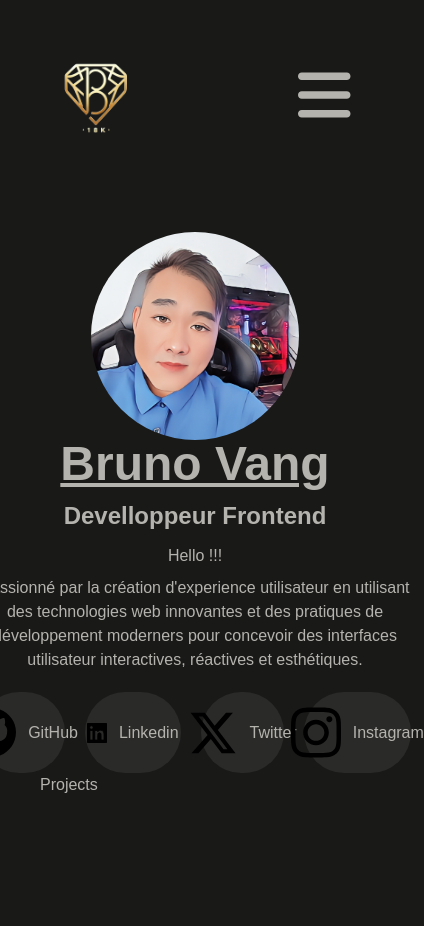
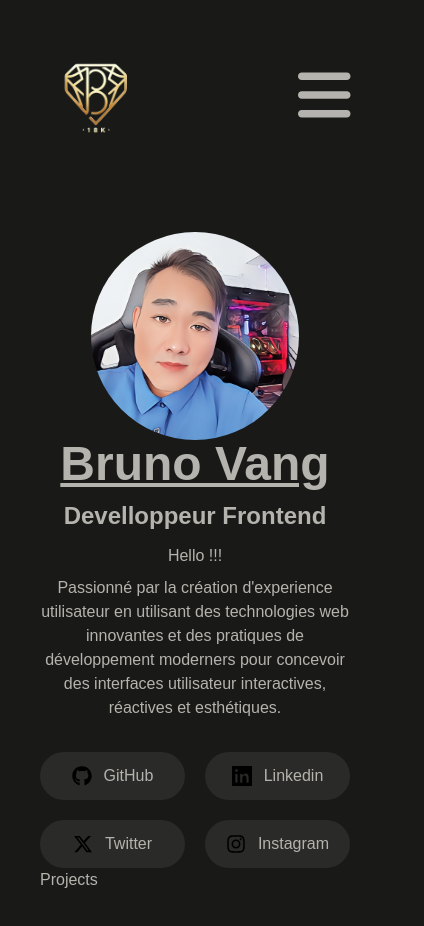
Before and after one commit to Buens18k/Portfolio, a Next.js app: page / in a window 390 px wide. Shown: the top 926 px of the page, 424 px wide, since content can reach past the window. Built offline with nearby package versions, Linux system fonts and the light colour scheme; a web font is replaced by a local one.

Commit message:
responsive button contact

```diff
--- a/app/components/buttonContact.tsx
+++ b/app/components/buttonContact.tsx
@@ -7,9 +7,9 @@ interface buttonContactProps {
 
 function ButtonContact({ svg, title }: buttonContactProps) {
   return (
-    <a className="flex justify-center items-center gap-3 rounded-full bg-menu p-3 w-full cursor-pointer" type="button">
-      <Image src={svg} alt="logo next" width={50} height={30} priority />
-      {title}
+    <a className="flex justify-center items-center gap-3 rounded-full bg-menu p-3 cursor-pointer w-full" type="button">
+      <Image className="w-5 h-5" src={svg} alt="logo next" width={500} height={500} priority />
+      <p>{title}</p>
     </a>
   );
 }
--- a/app/page.tsx
+++ b/app/page.tsx
@@ -14,9 +14,9 @@ export default function Home() {
     <main className="flex flex-col min-h-screen p-10 max-w-screen-2xl">
       <section className="flex flex-col justify-center md:justify-between items-center md:flex-row w-full">
         <Banner src="photoBruno.webp" alt="Photo Profil de Bruno" width={500} height={500} />
-        <div className=" flex flex-col gap-5 md:w-7/12">
+        <div className=" flex flex-col gap-8 md:w-7/12 lg:w-1/2">
           <Biography name="Bruno Vang" trade="Develloppeur Frontend" text={mutliText} />
-          <div className="flex gap-5 md:w-1/2">
+          <div className="grid grid-cols-2 md:grid-cols-4 gap-5 w-full">
             <ButtonContact svg="/images/github.svg" title="GitHub" />
             <ButtonContact svg="/images/linkedin.svg" title="Linkedin" />
             <ButtonContact svg="/images/xtwitter.svg" title="Twitter" />
```
